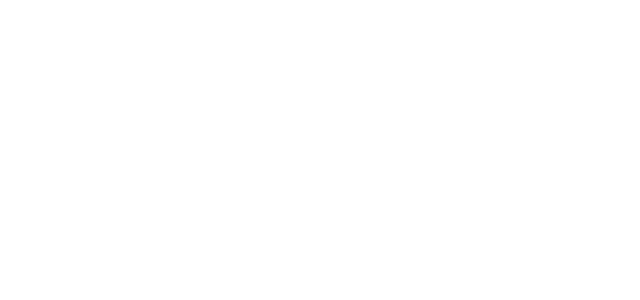
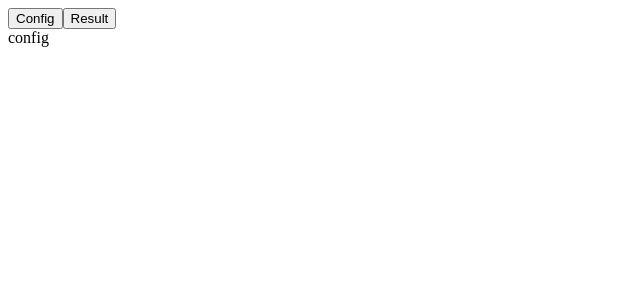
Before and after one commit to erikooo123/veeam-task, a React (Vite) app: page / in a window 1280 px wide. Shown: the top 300 px of the page, without its empty margins (0-640 px from the left). Built offline with nearby package versions, Linux system fonts and the light colour scheme.

Commit message:
feat: implement tabbed interface with dynamic tab selection

```diff
--- a/package.json
+++ b/package.json
@@ -21,6 +21,7 @@
     "@typescript-eslint/parser": "^8.32.1",
     "@vitejs/plugin-react": "^4.4.1",
     "eslint": "^9.27.0",
+    "eslint-plugin-perfectionist": "^4.13.0",
     "eslint-plugin-react-hooks": "^5.2.0",
     "eslint-plugin-react-refresh": "^0.4.19",
     "globals": "^16.0.0",
--- a/src/App.tsx
+++ b/src/App.tsx
@@ -1,11 +1,7 @@
-import { type FunctionComponent } from 'react';
+import Container from './components/Container/Container';
 
-const App: FunctionComponent = () => {
-	return (
-		<div>
-			<div role="tablist"></div>
-		</div>
-	);
+const App = () => {
+	return <Container />;
 };
 
 export default App;
--- /dev/null
+++ b/src/components/Container/Container.tsx
@@ -0,0 +1,26 @@
+import { useState, type FunctionComponent } from 'react';
+import { TAB_MAP, TABS } from './services/constants';
+import { TabId } from './services/types';
+
+import TabButton from '../TabButton/TabButton';
+
+const Container: FunctionComponent = () => {
+	const [selectedTab, setSelectedTab] = useState<TabId>(TabId.Config);
+	const Tab = TAB_MAP[selectedTab];
+
+	return (
+		<div>
+			<div role="tablist">
+				{TABS.map((tab) => (
+					<TabButton {...tab} onTabClick={() => setSelectedTab(tab.id)} />
+				))}
+			</div>
+
+			<div role="tabpanel">
+				<Tab />
+			</div>
+		</div>
+	);
+};
+
+export default Container;
--- /dev/null
+++ b/src/components/Container/services/constants.ts
@@ -0,0 +1,14 @@
+import { FunctionComponent } from 'react';
+import Config from '../../tabs/Config/Config';
+import Result from '../../tabs/Result/Result';
+import { TabId, Tab } from './types';
+
+export const TAB_MAP: Record<TabId, FunctionComponent> = {
+	[TabId.Result]: Result,
+	[TabId.Config]: Config,
+};
+
+export const TABS: Tab[] = [
+	{ label: 'Config', id: TabId.Config },
+	{ label: 'Result', id: TabId.Result },
+];
--- /dev/null
+++ b/src/components/Container/services/types.ts
@@ -0,0 +1,9 @@
+export enum TabId {
+	Result = 'Result',
+	Config = 'Config',
+}
+
+export type Tab = {
+	label: string;
+	id: TabId;
+};
--- /dev/null
+++ b/src/components/TabButton/TabButton.tsx
@@ -0,0 +1,18 @@
+import { FunctionComponent } from 'react';
+import { Tab, TabId } from '../Container/services/types';
+
+type TabButtonProps = Tab & {
+	onTabClick: (id: TabId) => void;
+};
+
+const TabButton: FunctionComponent<TabButtonProps> = ({
+	onTabClick,
+	label,
+	id,
+}) => (
+	<button type="button" onClick={() => onTabClick(id)} role="tab">
+		{label}
+	</button>
+);
+
+export default TabButton;
```
Also changed, not shown: .eslintrc.cjs, .prettierrc.cjs (added), src/components/tabs/Config/Config.tsx (renamed from src/components/Config/Config.tsx), src/components/tabs/Result/Result.tsx (renamed from src/components/Result/Result.tsx), 1 other file (tests, documents, lock files or other folders).
